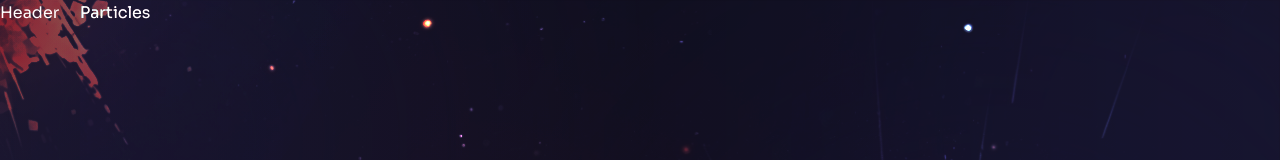
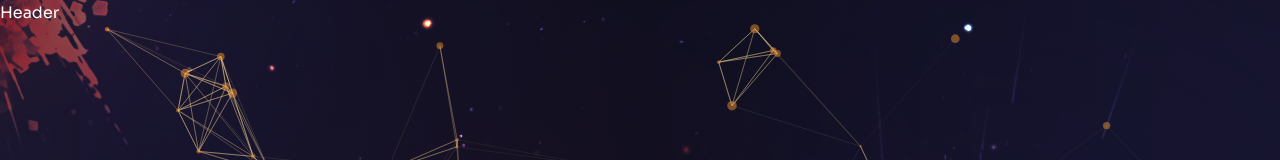
Before and after one commit to AdamskiJakub/portfolio, a Next.js app: page / in a window 1280 px wide. Shown: the top 160 px of the page. Built offline with nearby package versions, Linux system fonts and the light colour scheme.

Commit message:
adding particles

```diff
--- a/components/ParticlesContainer.js
+++ b/components/ParticlesContainer.js
@@ -1,5 +1,95 @@
+import { Particles } from "react-tsparticles";
+import { loadFull } from "tsparticles";
+import React, { useCallback } from "react";
+
 const ParticlesContainer = () => {
-  return <div>Particles Container</div>;
+  const particlesInit = useCallback(async (engine) => {
+    await loadFull(engine);
+  }, []);
+
+  const particlesLoaded = useCallback(async () => {}, []);
+
+  return (
+    <Particles
+      className="w-full h-full absolute translate-z-0"
+      id="tsparticles"
+      init={particlesInit}
+      loaded={particlesLoaded}
+      options={{
+        fullScreen: { enable: false },
+        background: {
+          color: {
+            value: "",
+          },
+        },
+        fpsLimit: 120,
+        interactivity: {
+          events: {
+            onClick: {
+              enable: false,
+              mode: "push",
+            },
+            onHover: {
+              enable: true,
+              mode: "repulse",
+            },
+            resize: true,
+          },
+          modes: {
+            push: {
+              quantity: 90,
+            },
+            repulse: {
+              distance: 200,
+              duration: 0.4,
+            },
+          },
+        },
+        particles: {
+          color: {
+            value: "#e68e2e",
+          },
+          links: {
+            color: "#f5d393",
+            distance: 150,
+            enable: true,
+            opacity: 0.5,
+            width: 1,
+          },
+          collisions: {
+            enable: true,
+          },
+          move: {
+            directions: "none",
+            enable: true,
+            outModes: {
+              default: "bounce",
+            },
+            random: false,
+            speed: 1,
+            straight: false,
+          },
+          number: {
+            density: {
+              enable: true,
+              area: 800,
+            },
+            value: 80,
+          },
+          opacity: {
+            value: 0.5,
+          },
+          shape: {
+            type: "circle",
+          },
+          size: {
+            value: { min: 1, max: 5 },
+          },
+        },
+        detectRetina: true,
+      }}
+    />
+  );
 };
 
 export default ParticlesContainer;
--- a/pages/index.js
+++ b/pages/index.js
@@ -4,6 +4,7 @@
 import { motion } from "framer-motion";
 import { fadeIn } from "../variants";
 import Avatar from "./../components/Avatar";
+import ParticlesContainer from "../components/ParticlesContainer";
 
 const Home = () => {
   return (
@@ -58,7 +59,9 @@
           className="bg-none xl:bg-explosion xl:bg-cover xl:bg-right xl:bg-no-repeat
         w-full h-full absolute mix-blend-color-dodge translate-z-0"
         ></motion.div>
-        <div>Particles</div>
+        {/* particles */}
+        <ParticlesContainer />
+        {/* avatar */}
         <motion.div
           variants={fadeIn("up", 0.6)}
           initial="hidden"
```
